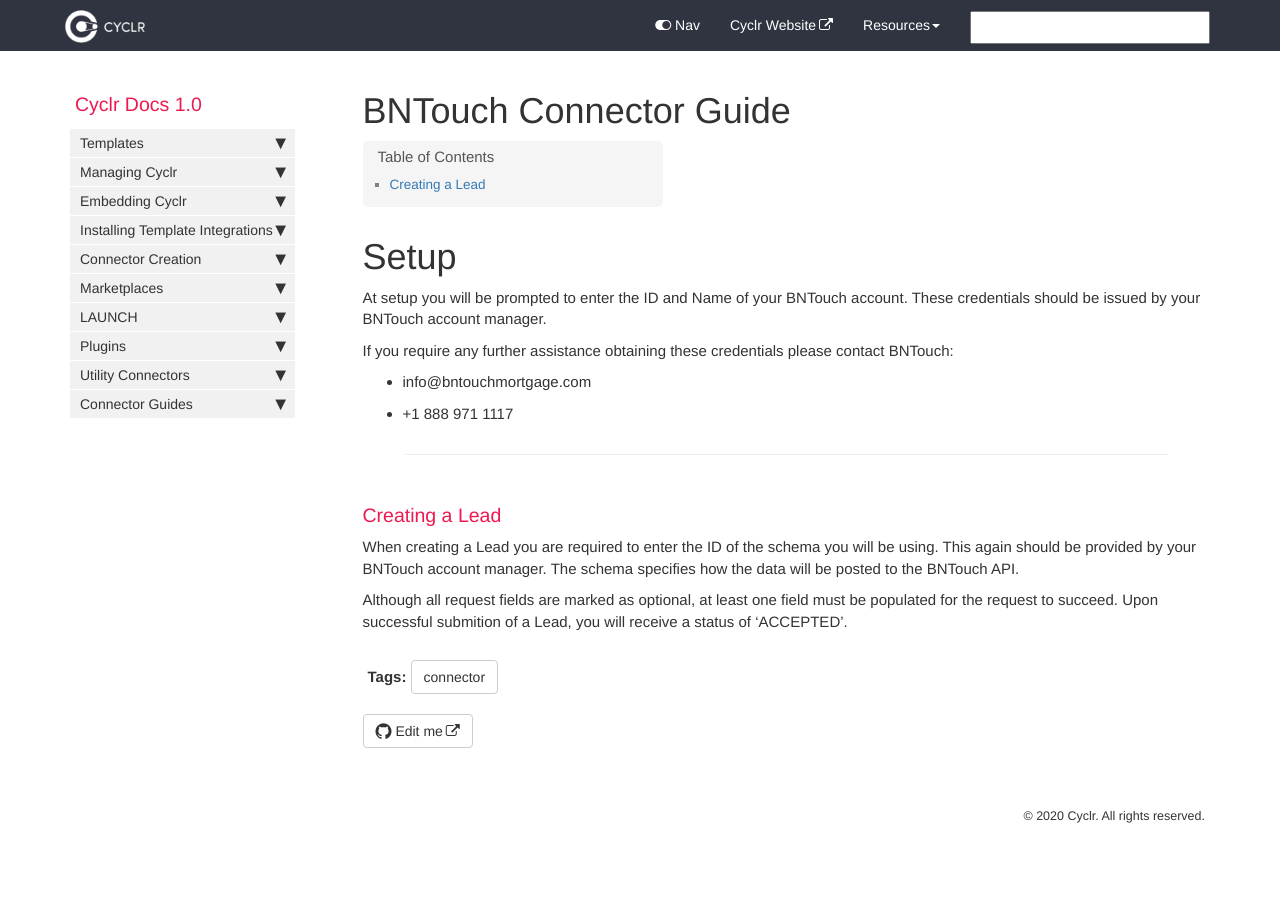
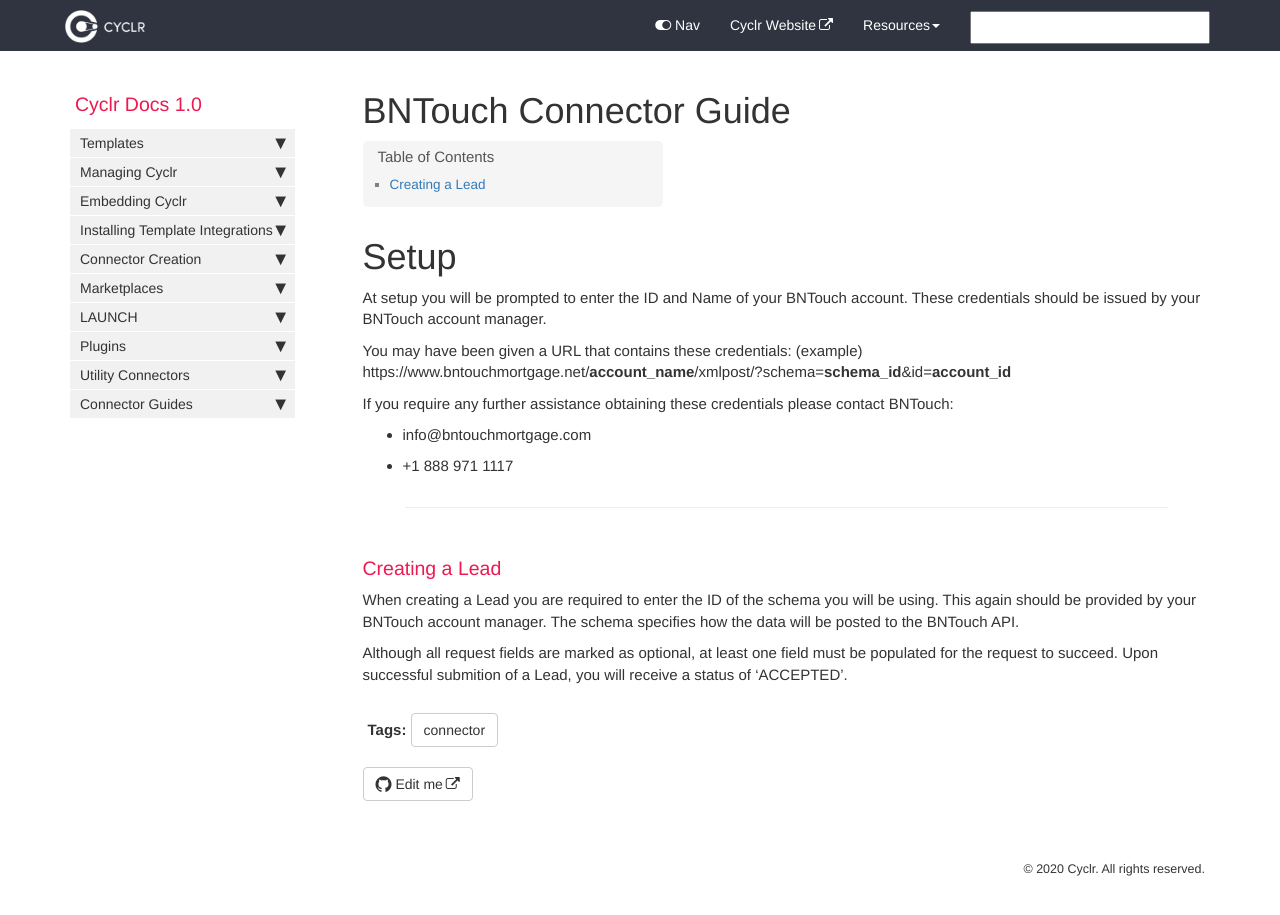
Before and after one commit to sneakysneak/docs, a Jekyll site: the page built from pages/connector-authentication/bntouch_docs.md, in a window 1280 px wide and 939 px high. Shown: the top 915 px of the window. Built offline with Jekyll 4.4.1, drawn with Linux system fonts in a browser that asks for light colours; nearby versions of some CDN libraries; comment, search, counter and statistics services are not loaded.

Commit message:
added example

```diff
--- a/pages/connector-authentication/bntouch_docs.md
+++ b/pages/connector-authentication/bntouch_docs.md
@@ -8,6 +8,9 @@ tags: [connector]
 # Setup
 
 At setup you will be prompted to enter the ID and Name of your BNTouch account. These credentials should be issued by your BNTouch account manager.
+
+You may have been given a URL that contains these credentials: (example)
+https://www.bntouchmortgage.net/**account_name**/xmlpost/?schema=**schema_id**&id=**account_id**
 
 If you require any further assistance obtaining these credentials please contact BNTouch:
 
```
